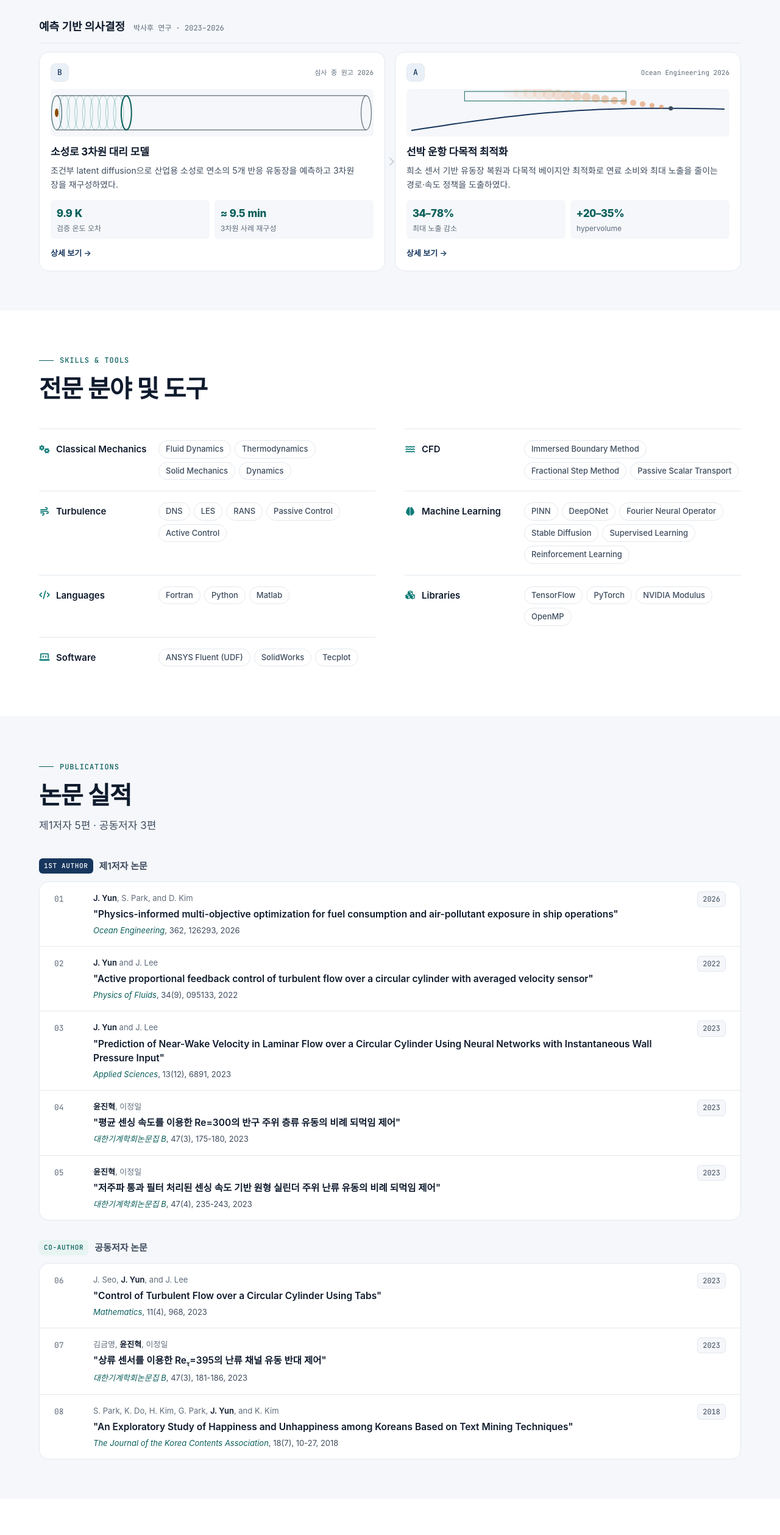
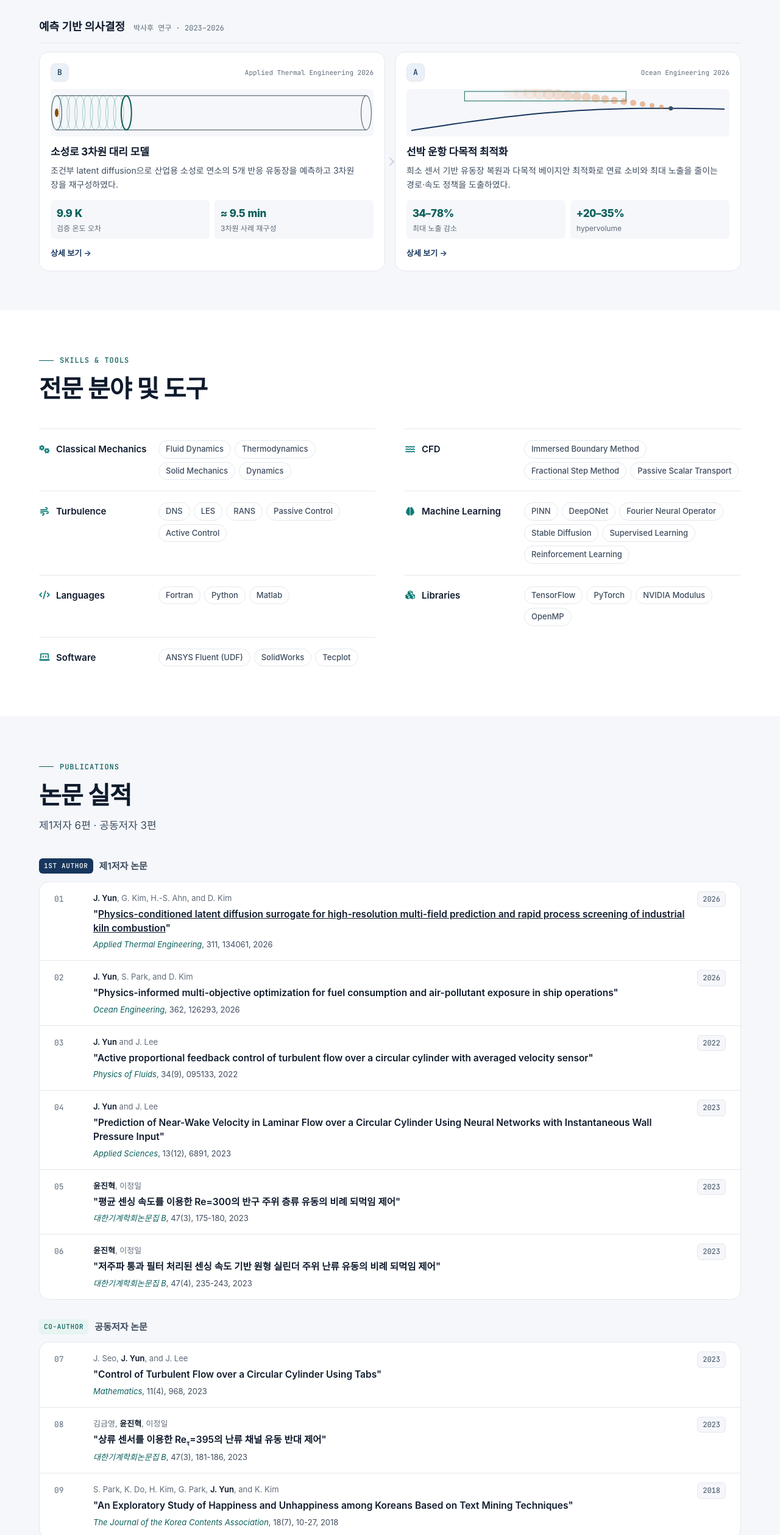
Before and after one commit to JinhyeokYun/jinhyeokyun.github.io, a plain HTML site: page index.html in a window 1280 px wide. Shown: the part 2274-4792 px from the top of the page at 61% size. Drawn offline with Linux system fonts and the light colour scheme; a web font is replaced by a local one.

Commit message:
Publish kiln paper citation and DOI on portfolio
* Mark kiln paper as accepted on the homepage

* Update kiln paper status and citation notes

* Add published kiln article to portfolio homepage

* Link verified kiln citation and DOI from research detail

```diff
--- a/index.html
+++ b/index.html
@@ -265,7 +265,7 @@
                         <a class="lineage-link" href="research/kiln-surrogate/index.html">
                             <div class="lineage-card-head">
                                 <span class="highlight-tag">B</span>
-                                <span class="lineage-src">심사 중 원고 2026</span>
+                                <span class="lineage-src">Applied Thermal Engineering 2026</span>
                             </div>
                             <canvas class="lineage-anim" data-anim="kiln" aria-hidden="true"></canvas>
                             <h4 class="lineage-title">소성로 3차원 대리 모델</h4>
@@ -379,7 +379,7 @@
             <div class="section-header">
                 <span class="section-label">Publications</span>
                 <h2 class="section-title">논문 실적</h2>
-                <p class="section-subtitle">제1저자 5편 · 공동저자 3편</p>
+                <p class="section-subtitle">제1저자 6편 · 공동저자 3편</p>
             </div>
 
             <div class="pub-category">
@@ -388,6 +388,15 @@
                     <div class="pub-item">
                         <span class="pub-number">01</span>
                         <div class="pub-content">
+                            <p class="pub-authors"><strong>J. Yun</strong>, G. Kim, H.-S. Ahn, and D. Kim</p>
+                            <p class="pub-title">"<a href="https://doi.org/10.1016/j.applthermaleng.2026.134061">Physics-conditioned latent diffusion surrogate for high-resolution multi-field prediction and rapid process screening of industrial kiln combustion</a>"</p>
+                            <p class="pub-journal"><em>Applied Thermal Engineering</em>, 311, 134061, 2026</p>
+                        </div>
+                        <span class="pub-year-badge">2026</span>
+                    </div>
+                    <div class="pub-item">
+                        <span class="pub-number">02</span>
+                        <div class="pub-content">
                             <p class="pub-authors"><strong>J. Yun</strong>, S. Park, and D. Kim</p>
                             <p class="pub-title">"Physics-informed multi-objective optimization for fuel consumption and air-pollutant exposure in ship operations"</p>
                             <p class="pub-journal"><em>Ocean Engineering</em>, 362, 126293, 2026</p>
@@ -395,7 +404,7 @@
                         <span class="pub-year-badge">2026</span>
                     </div>
                     <div class="pub-item">
-                        <span class="pub-number">02</span>
+                        <span class="pub-number">03</span>
                         <div class="pub-content">
                             <p class="pub-authors"><strong>J. Yun</strong> and J. Lee</p>
                             <p class="pub-title">"Active proportional feedback control of turbulent flow over a circular cylinder with averaged velocity sensor"</p>
@@ -404,7 +413,7 @@
                         <span class="pub-year-badge">2022</span>
                     </div>
                     <div class="pub-item">
-                        <span class="pub-number">03</span>
+                        <span class="pub-number">04</span>
                         <div class="pub-content">
                             <p class="pub-authors"><strong>J. Yun</strong> and J. Lee</p>
                             <p class="pub-title">"Prediction of Near-Wake Velocity in Laminar Flow over a Circular Cylinder Using Neural Networks with Instantaneous Wall Pressure Input"</p>
@@ -413,7 +422,7 @@
                         <span class="pub-year-badge">2023</span>
                     </div>
                     <div class="pub-item">
-                        <span class="pub-number">04</span>
+                        <span class="pub-number">05</span>
                         <div class="pub-content">
                             <p class="pub-authors"><strong>윤진혁</strong>, 이정일</p>
                             <p class="pub-title">"평균 센싱 속도를 이용한 Re=300의 반구 주위 층류 유동의 비례 되먹임 제어"</p>
@@ -422,7 +431,7 @@
                         <span class="pub-year-badge">2023</span>
                     </div>
                     <div class="pub-item">
-                        <span class="pub-number">05</span>
+                        <span class="pub-number">06</span>
                         <div class="pub-content">
                             <p class="pub-authors"><strong>윤진혁</strong>, 이정일</p>
                             <p class="pub-title">"저주파 통과 필터 처리된 센싱 속도 기반 원형 실린더 주위 난류 유동의 비례 되먹임 제어"</p>
@@ -439,7 +448,7 @@
                 <h3 class="pub-category-title"><span class="pub-badge co">Co-author</span> 공동저자 논문</h3>
                 <div class="pub-list">
                     <div class="pub-item">
-                        <span class="pub-number">06</span>
+                        <span class="pub-number">07</span>
                         <div class="pub-content">
                             <p class="pub-authors">J. Seo, <strong>J. Yun</strong>, and J. Lee</p>
                             <p class="pub-title">"Control of Turbulent Flow over a Circular Cylinder Using Tabs"</p>
@@ -448,7 +457,7 @@
                         <span class="pub-year-badge">2023</span>
                     </div>
                     <div class="pub-item">
-                        <span class="pub-number">07</span>
+                        <span class="pub-number">08</span>
                         <div class="pub-content">
                             <p class="pub-authors">김금영, <strong>윤진혁</strong>, 이정일</p>
                             <p class="pub-title">"상류 센서를 이용한 Re<sub>τ</sub>=395의 난류 채널 유동 반대 제어"</p>
@@ -457,7 +466,7 @@
                         <span class="pub-year-badge">2023</span>
                     </div>
                     <div class="pub-item">
-                        <span class="pub-number">08</span>
+                        <span class="pub-number">09</span>
                         <div class="pub-content">
                             <p class="pub-authors">S. Park, K. Do, H. Kim, G. Park, <strong>J. Yun</strong>, and K. Kim</p>
                             <p class="pub-title">"An Exploratory Study of Happiness and Unhappiness among Koreans Based on Text Mining Techniques"</p>
```
Also changed, not shown: research/kiln-surrogate/index.html (+5 -5 lines).
